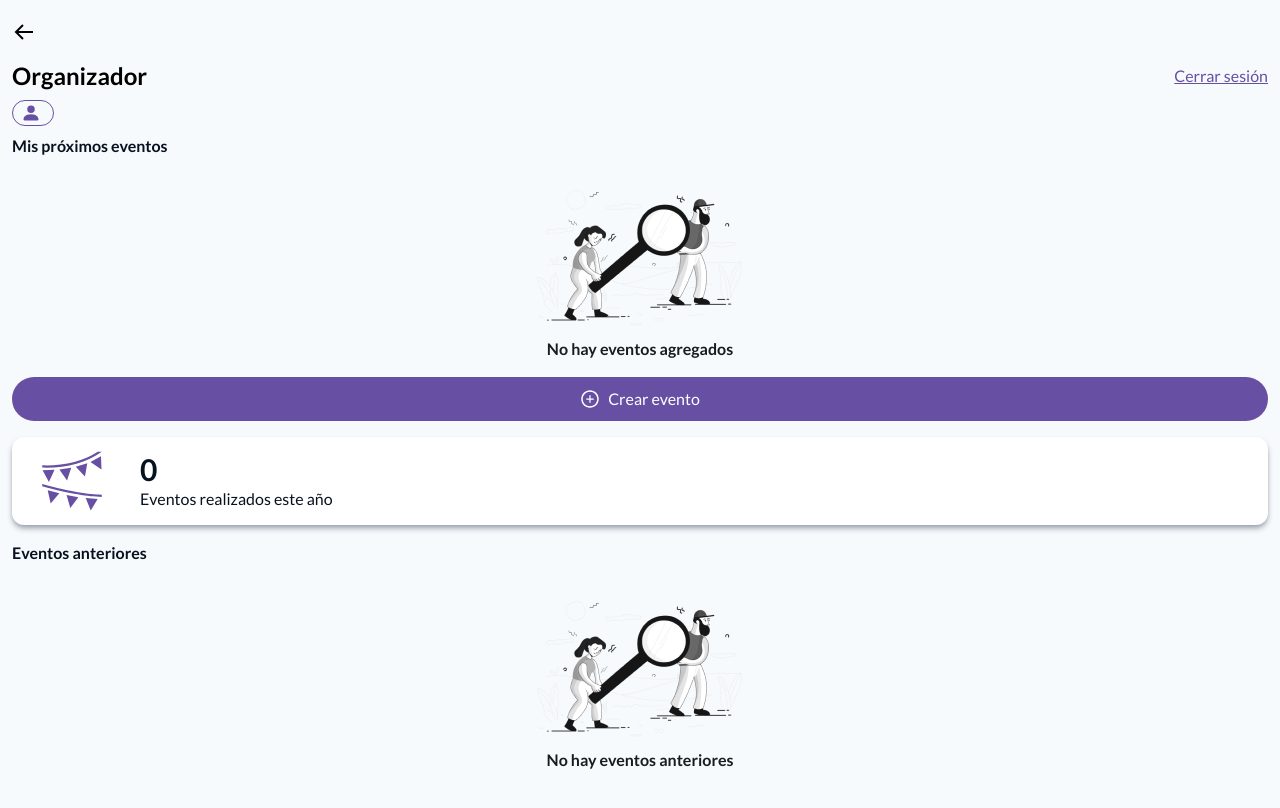
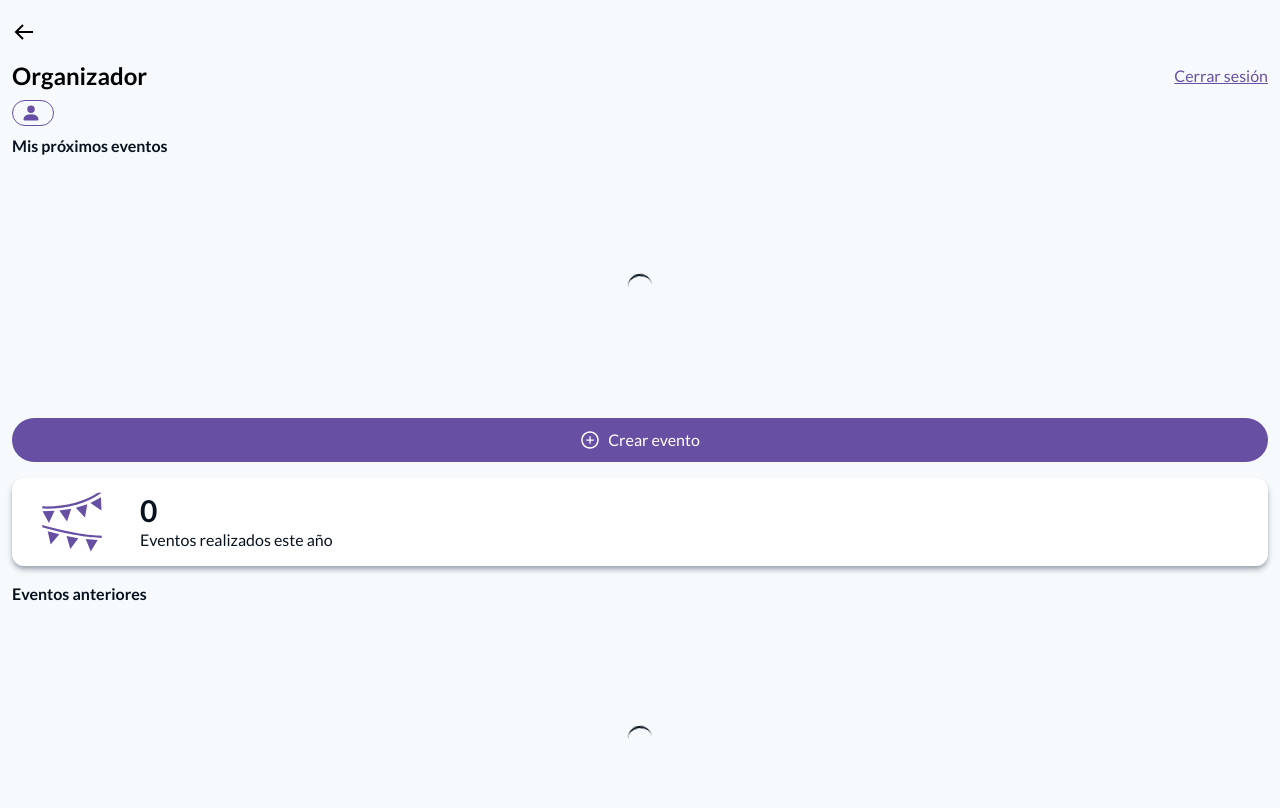
Before and after one commit to igrowker/i003-eventmap-front, a Next.js app: page /profile in a window 1280 px wide. Shown: the top 808 px of the page. Built offline with nearby package versions, Linux system fonts and the light colour scheme.

Commit message:
Agregados spinners mientras obtiene los datos

```diff
--- a/src/app/profile/page.tsx
+++ b/src/app/profile/page.tsx
@@ -1,7 +1,6 @@
 "use client";
 import CardEventsSwiper from "@/components/CardEvents/CardsEvents";
 import Link from "next/link";
-
 import useDecodedToken from "./functions/useDecodeToken";
 import Cookies from "js-cookie";
 import { useRouter } from "next/navigation";
@@ -11,45 +10,35 @@ import { GiPartyFlags } from "react-icons/gi";
 import SliderEventContainer from "@/components/Profile/SliderEventContainer";
 import { useEffect, useState } from "react";
 import useUserInfo from "./functions/useUserInfo";
-
 import { Event } from "@/types/events-types";
 import PreviousEventCointainer from "@/components/Profile/PreviousEventContainer";
 import EmptyEvents from "@/components/Profile/EmptyEvents";
 
 function Profile() {
   const [events, setEvents] = useState<Event[]>([]);
+  const [loading, setLoading] = useState(true);
 
   const router = useRouter();
   const { userId } = useDecodedToken();
   const userInfo = useUserInfo(userId);
-  console.log(userInfo);
-
-  if (!userInfo) {
-    console.log("Cargando...");
-  }
-
-  if (userInfo) {
-    console.log(userInfo);
-  }
 
   useEffect(() => {
     if (userInfo) {
       setEvents(userInfo.events);
+      setLoading(false);
     }
   }, [userInfo]);
-  console.log(events);
 
   const previousEvents = (events: Event[]) => {
     const today = new Date();
     return events.filter((event) => new Date(event.date) < today);
   };
+
   const upcomingEvents = (events: Event[]) => {
     const today = new Date();
     today.setHours(0, 0, 0, 0);
-
     return events.filter((event) => new Date(event.date) >= today);
   };
-
 
   const handleLogout = () => {
     Cookies.remove("auth_token");
@@ -77,8 +66,20 @@ function Profile() {
       <div className="flex flex-col gap-3">
         <h2 className="font-semibold text-md">Mis próximos eventos</h2>
 
-        {/* UPCOMING EVENTS SLIDER */}
-        {events.length > 0 ? <SliderEventContainer events={upcomingEvents(events)} /> : <EmptyEvents text="No hay eventos agregados" />}
+        {/* UPCOMING EVENTS */}
+        {loading ? (
+          <div className="w-full flex justify-center my-4 h-[200px] items-center">
+            <div className="h-6 w-6 animate-spin rounded-full border-b-2 border-current" />
+          </div>
+        ) : (
+          <>
+            {events.length > 0 ? (
+              <SliderEventContainer events={upcomingEvents(events)} />
+            ) : (
+              <EmptyEvents text="No hay eventos agregados" />
+            )}
+          </>
+        )}
       </div>
 
       <Link
@@ -114,10 +115,25 @@ function Profile() {
           <p>Eventos realizados este año</p>
         </div>
       </div>
+
       {/* PREVIOUS EVENTS */}
       <div>
         <h2 className="flex font-semibold py-4 text-md">Eventos anteriores</h2>
-        {events.length > 0 ? <PreviousEventCointainer events={previousEvents(events)} /> : <EmptyEvents text="No hay eventos anteriores" />}
+
+        {/* Spinner para PREVIOUS EVENTS */}
+        {loading ? (
+          <div className="w-full flex justify-center my-4 h-[200px] items-center">
+            <div className="h-6 w-6 animate-spin rounded-full border-b-2 border-current" />
+          </div>
+        ) : (
+          <>
+            {events.length > 0 ? (
+              <PreviousEventCointainer events={previousEvents(events)} />
+            ) : (
+              <EmptyEvents text="No hay eventos anteriores" />
+            )}
+          </>
+        )}
       </div>
     </section>
   );
```
